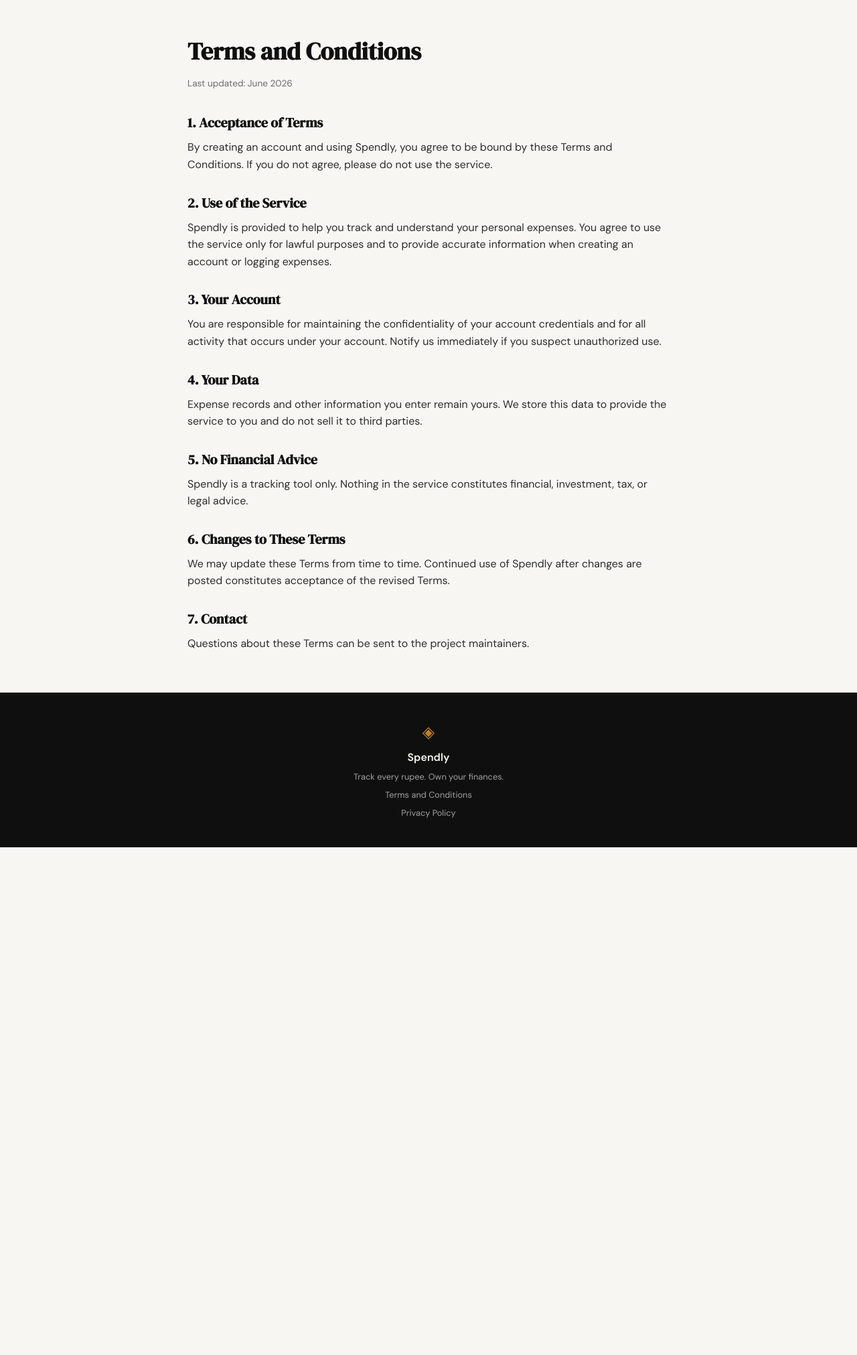
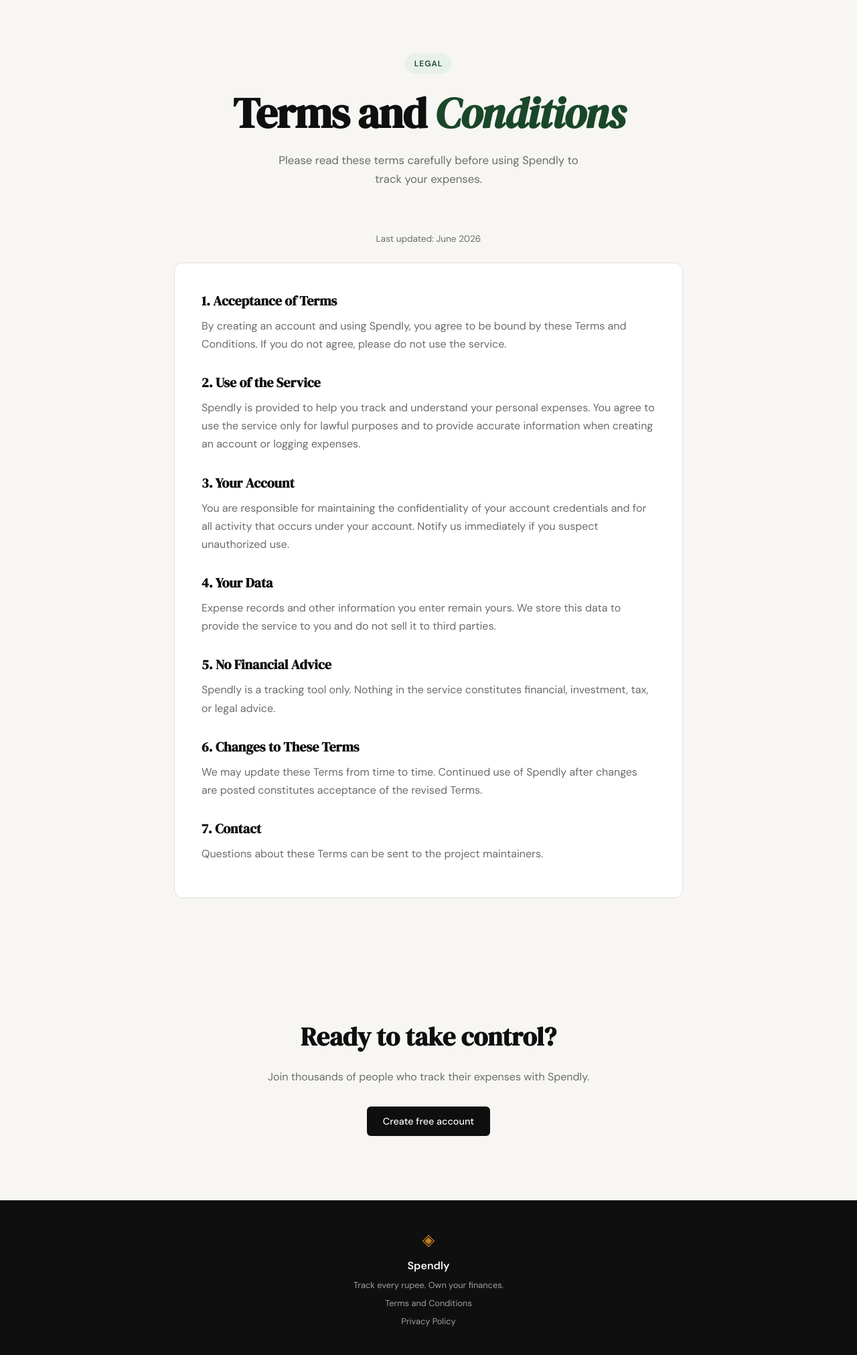
Before and after one commit to AritraMajumdar/spendly_updated, a Flask app: page /terms in a window 1280 px wide. Shown: the part 61-2084 px from the top of the page at 67% size. Before the commit the page ends 1326 px from the top, so only its background shows below. Run offline with Flask 3, Linux system fonts and the light colour scheme.

Commit message:
legal: add privacy policy page and restyle legal pages to match landing

```diff
--- a/app.py
+++ b/app.py
@@ -25,6 +25,11 @@ def login():
 @app.route("/terms")
 def terms():
     return render_template("terms.html")
+
+
+@app.route("/privacy")
+def privacy():
+    return render_template("privacy.html")
 
 
 # ------------------------------------------------------------------ #
--- a/static/css/style.css
+++ b/static/css/style.css
@@ -518,26 +518,48 @@ a { color: inherit; text-decoration: none; }
 /* Legal pages                                                         */
 /* ------------------------------------------------------------------ */
 
+.legal-hero {
+    padding: 5rem 2rem 4rem;
+    max-width: var(--max-width);
+    margin: 0 auto;
+    text-align: center;
+}
+
+.legal-hero-inner {
+    max-width: 640px;
+    margin: 0 auto;
+}
+
+.legal-hero-inner .hero-badge {
+    margin-left: auto;
+    margin-right: auto;
+}
+
+.legal-hero-inner .hero-subtitle {
+    margin: 0 auto;
+}
+
 .legal-section {
-    padding: 3rem 2rem;
+    padding: 0 2rem 5rem;
 }
 
 .legal-container {
-    max-width: 720px;
+    max-width: 760px;
     margin: 0 auto;
-}
-
-.legal-title {
-    font-family: var(--font-display);
-    font-size: 2.25rem;
-    color: var(--ink);
-    margin-bottom: 0.5rem;
 }
 
 .legal-updated {
     font-size: 0.85rem;
     color: var(--ink-muted);
-    margin-bottom: 2rem;
+    margin-bottom: 1.5rem;
+    text-align: center;
+}
+
+.legal-card {
+    background: var(--paper-card);
+    border: 1px solid var(--border);
+    border-radius: var(--radius-md);
+    padding: 2.5rem;
 }
 
 .legal-body h2 {
@@ -548,8 +570,11 @@ a { color: inherit; text-decoration: none; }
     margin-bottom: 0.5rem;
 }
 
+.legal-body h2:first-child { margin-top: 0; }
+
 .legal-body p {
-    color: var(--ink-soft);
+    color: var(--ink-muted);
+    line-height: 1.7;
     margin-bottom: 0.75rem;
 }
 
--- a/templates/base.html
+++ b/templates/base.html
@@ -35,7 +35,7 @@
             <span class="footer-name">Spendly</span>
             <p class="footer-copy">Track every rupee. Own your finances.</p>
             <a href="{{ url_for('terms') }}">Terms and Conditions</a>
-            <a href="#">Privacy Policy</a>
+            <a href="{{ url_for('privacy') }}">Privacy Policy</a>
         </div>
     </footer>
 
--- a/templates/terms.html
+++ b/templates/terms.html
@@ -4,12 +4,19 @@
 
 {% block content %}
 
+<section class="legal-hero">
+    <div class="legal-hero-inner">
+        <div class="hero-badge">Legal</div>
+        <h1 class="hero-title">Terms and <em>Conditions</em></h1>
+        <p class="hero-subtitle">Please read these terms carefully before using Spendly to track your expenses.</p>
+    </div>
+</section>
+
 <section class="legal-section">
     <div class="legal-container">
-        <h1 class="legal-title">Terms and Conditions</h1>
         <p class="legal-updated">Last updated: June 2026</p>
 
-        <div class="legal-body">
+        <div class="legal-card legal-body">
             <h2>1. Acceptance of Terms</h2>
             <p>By creating an account and using Spendly, you agree to be bound by these Terms and Conditions. If you do not agree, please do not use the service.</p>
 
@@ -34,4 +41,12 @@
     </div>
 </section>
 
+<section class="cta-section">
+    <div class="cta-inner">
+        <h2 class="cta-title">Ready to take control?</h2>
+        <p class="cta-body">Join thousands of people who track their expenses with Spendly.</p>
+        <a href="{{ url_for('register') }}" class="btn-primary">Create free account</a>
+    </div>
+</section>
+
 {% endblock %}
```
Also changed, not shown: templates/privacy.html (added, +55 -0 lines).
